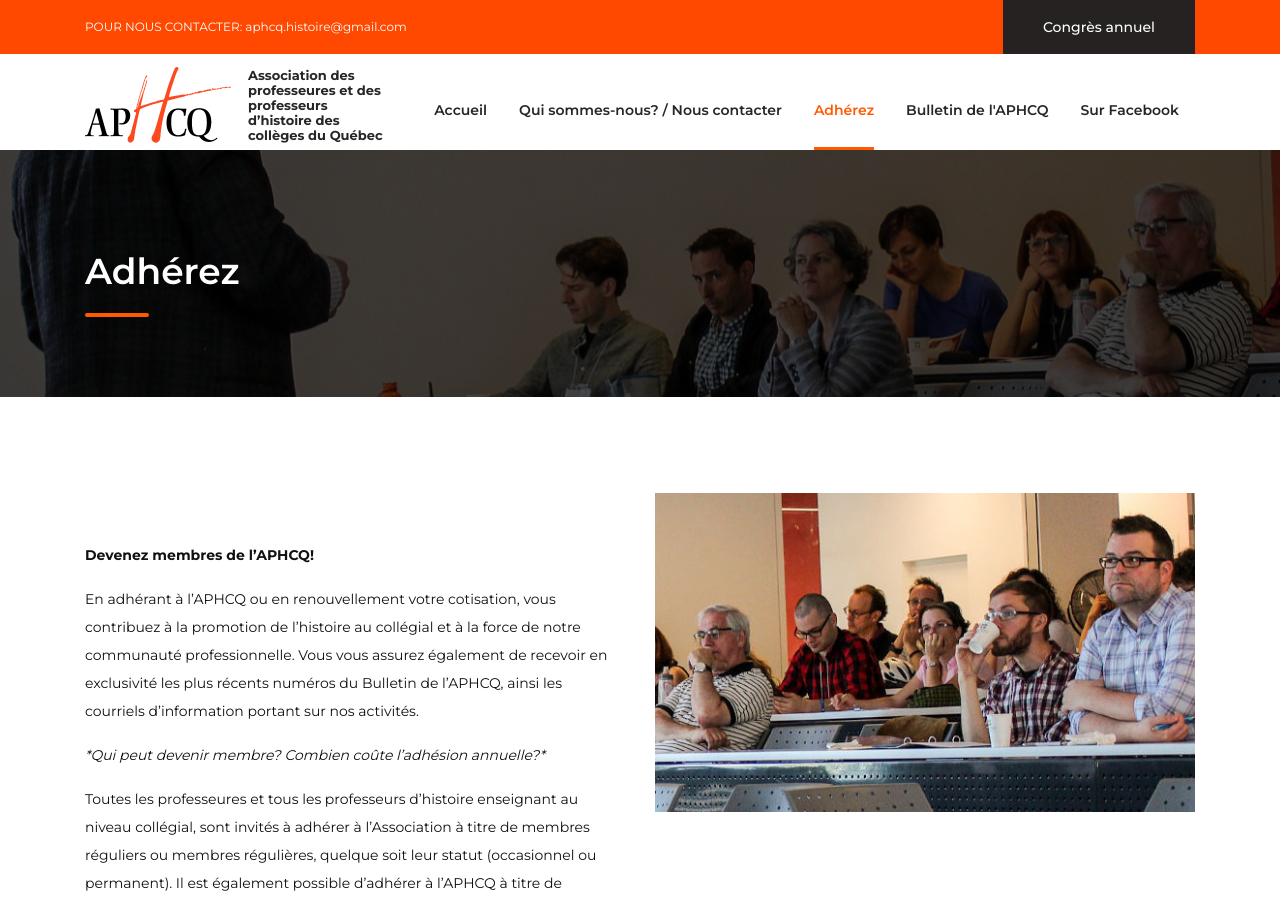
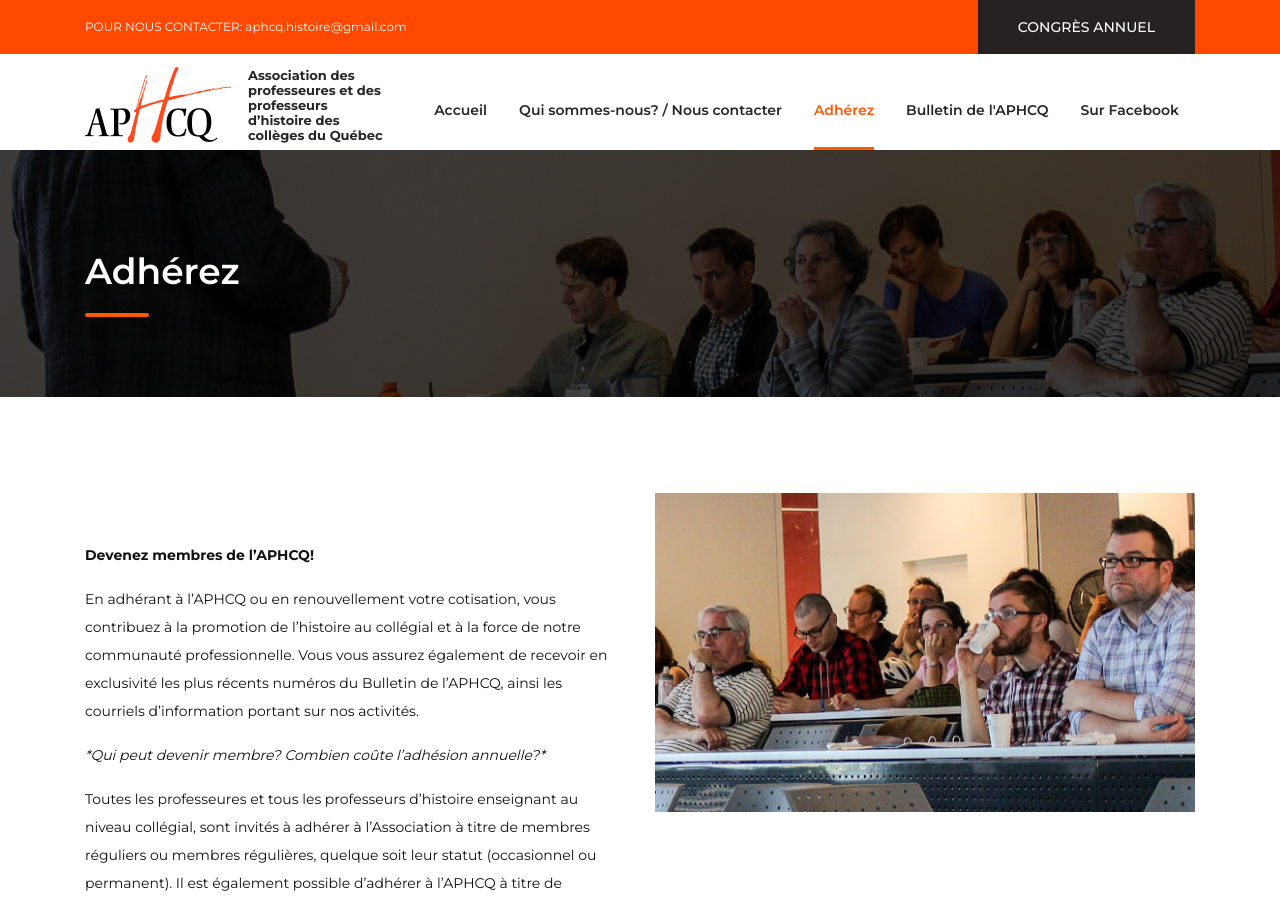
Before and after one commit to aphcq-association/site-web, a Jekyll site: the page built from docs/adherez.html, in a window 1280 px wide and 900 px high. Built offline with Jekyll 4.4.1, drawn with Linux system fonts in a browser that asks for light colours; part of the change alters nothing that is shown.

```diff
--- a/docs/_config.yml
+++ b/docs/_config.yml
@@ -82,17 +82,21 @@ sections_oranges:
 options_paypal:
 # Selon https://www.paypal.com/ca/for-you/fees:
 # frais de 2.9% + $0.30 CAD par transaction
-  - nom: Ceci est un test
-    prix: 0.50
-  - nom: Adhérez au APHCQ
-    prix: 20.00
-  - nom: Participez au congrès (membres)
-    prix: 20.00
-  - nom: Adhérez et participez au congrès
-    prix: 40.00
+  - nom: Catégorie 1
+    prix: 50,00
+  - nom: Catégorie 2
+    prix: 25,00
+  - nom: Catégorie 3
+    prix: 25,00
+  - nom: Catégorie 4
+    prix: 50,00
+  - nom: Catégorie 5
+    prix: 25,00
+  - nom: Test
+    prix: 00,50
 
 bouton_noir:
-  texte: Congrès annuel
+  texte: CONGRÈS ANNUEL
   url: /2020/03/10/congres-2020.html
 
 base: /
```
